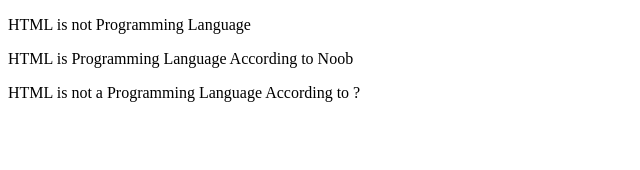
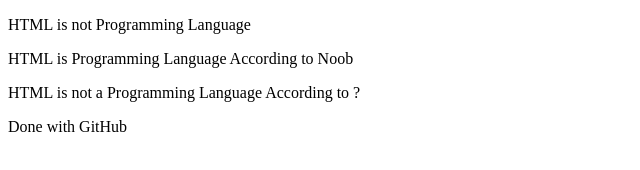
Before and after one commit to TechJayVee/gitTest, a plain HTML site: page index.html in a window 1280 px wide. Shown: the whole page, without its empty margins (0-640 px from the left). Drawn offline with Linux system fonts and the light colour scheme.

Commit message:
Added New Sample

```diff
--- a/index.html
+++ b/index.html
@@ -10,5 +10,6 @@
     <p>HTML is not Programming Language</p>
     <p>HTML is  Programming Language According to Noob</p>
     <p>HTML is  not a Programming Language According to ?</p>
+    <p>Done with GitHub</p>
 </body>
 </html>
```
Also changed, not shown: file2.txt (deleted).
